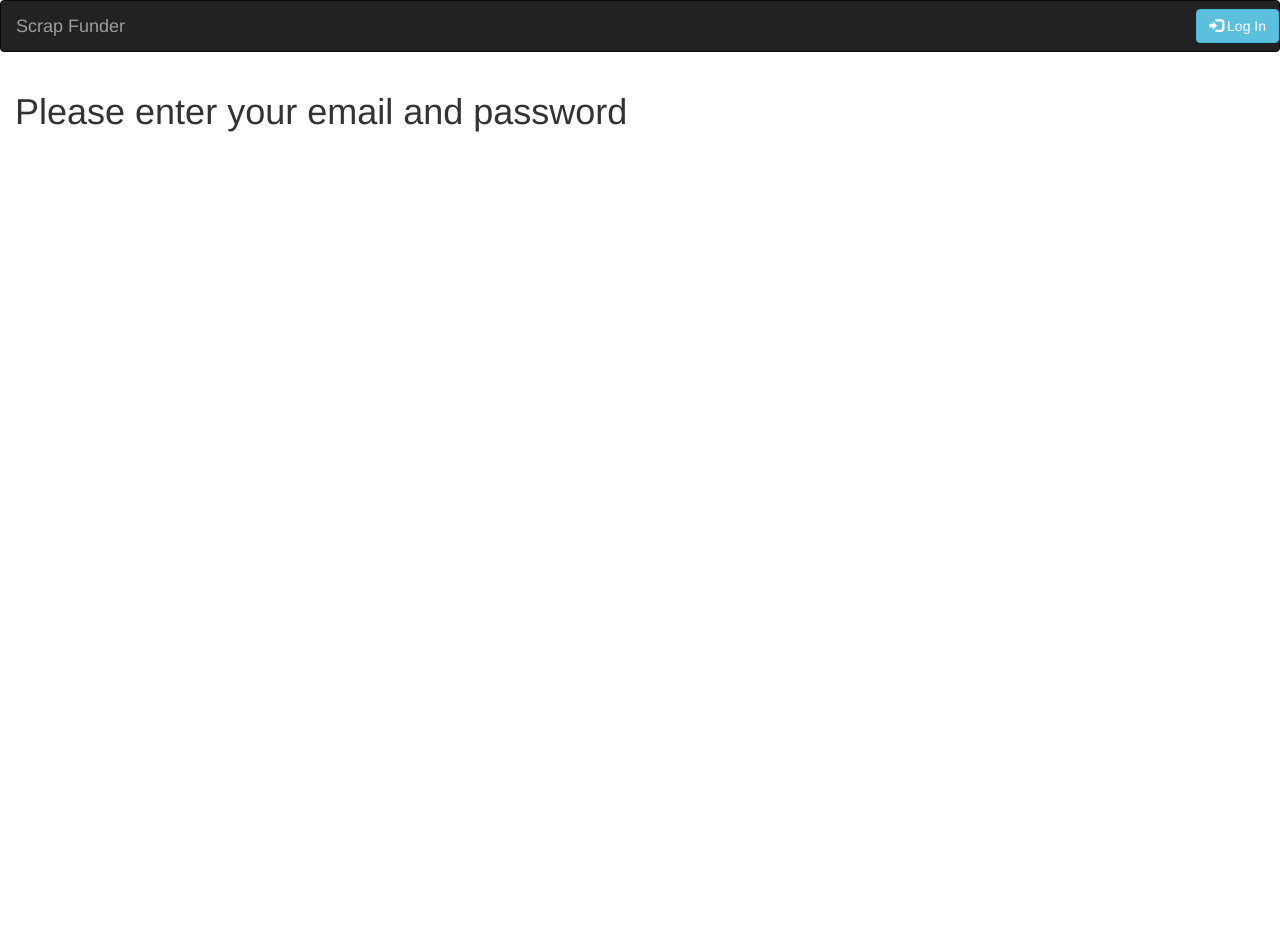
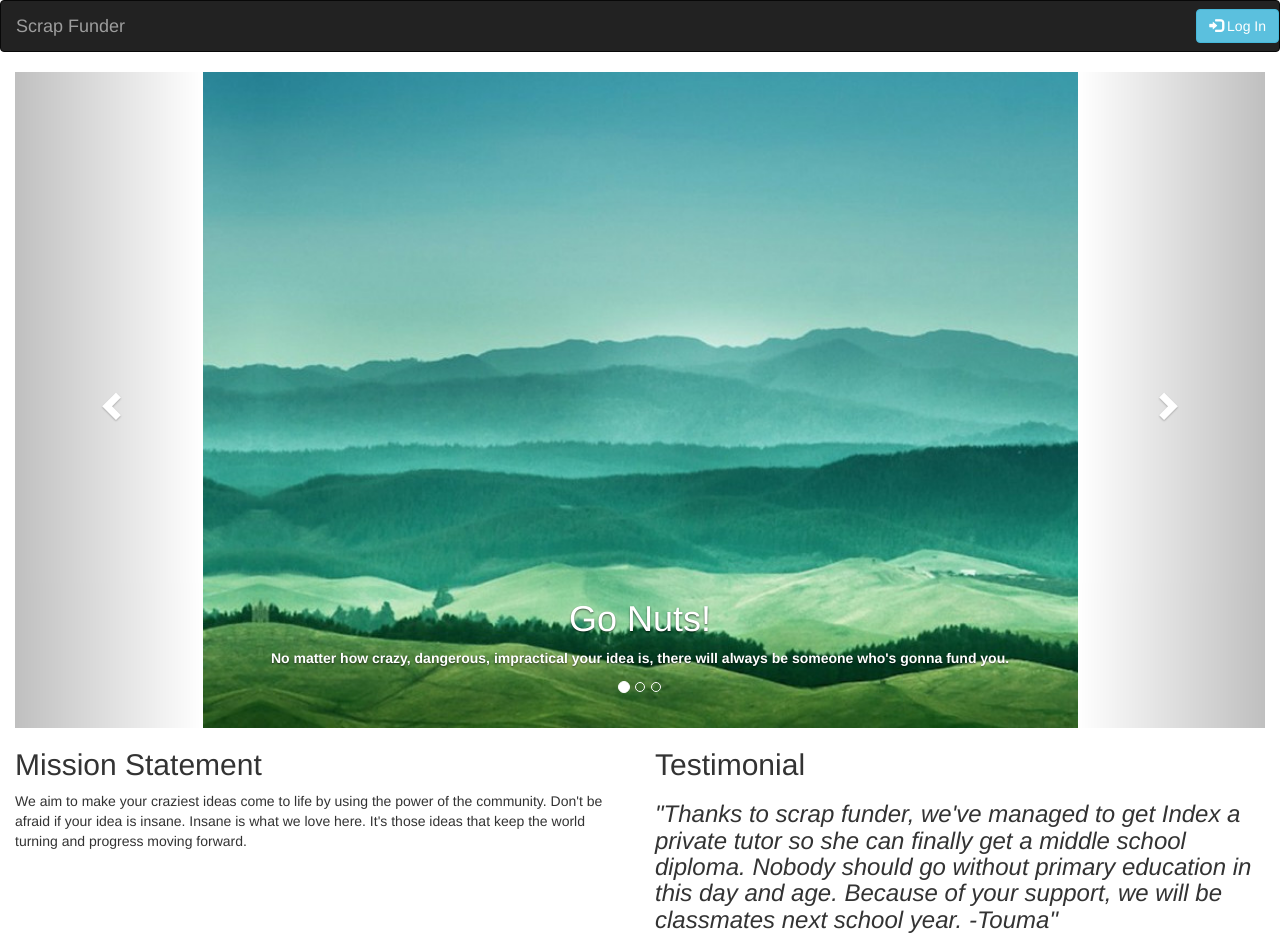
Before and after one commit to ericyfeng/csc309, a PHP site: page / in a window 1280 px wide. Before the commit the page ends 132 px from the top, so only its background shows below. Run offline with PHP 8.4, Linux system fonts and the light colour scheme; some libraries are stand-ins or nearby versions.

Commit message:
make front page pretty

```diff
--- a/demo/dashboard.php
+++ b/demo/dashboard.php
@@ -33,7 +33,7 @@
 				<table>
 				<tr>
 					<td>Description</td>
-					<td>Current Funding</td>
+					<td>Current Funding</td>Current Funding
 					<td>Target Funding</td>
 				</tr>
 
--- a/demo/index.html
+++ b/demo/index.html
@@ -9,6 +9,15 @@
 
 		<!-- Latest compiled JavaScript -->
 		<script src="http://maxcdn.bootstrapcdn.com/bootstrap/3.2.0/js/bootstrap.min.js"></script>
+
+	<!--Required to center images in the carousel. Put this in its own css file later.-->
+	  <style>
+	  .carousel-inner > .item > img,
+	  .carousel-inner > .item > a > img {
+		  width: 70%;
+		  margin: auto;
+	  }
+	  </style>
 
 		<title>Login Page Demo</title>
 	</head>
@@ -30,6 +39,7 @@
 			</div>
 		</nav>
 
+		<!--Login popup dialog-->
 		<div class="modal fade" id="loginmodal" role="dialog" aria-labelledby="basicModal" aria-hidden="true">
 			<div class="modal-dialog">
 			<div class="modal-content">
@@ -58,8 +68,65 @@
 		</div>
 
 		<div class="container-fluid">
-			<h1>Please enter your email and password</h1>
+
+				<div id="inspirational" class="carousel slide" data-ride="carousel">
+
+					<ol class="carousel-indicators">
+						<li data-target="#inspirational" data-slide-to="0" class="active"></li>
+						<li data-target="#inspirational" data-slide-to="1"></li>
+						<li data-target="#inspirational" data-slide-to="2"></li>
+					</ol>
+
+					<div class="carousel-inner" role="listbox">
+						<div class="item active">
+							<img src="img/insp1.jpg" alt="image 1">
+							<div class="carousel-caption">
+								<h1>Go Nuts!</h1>
+								<p><b>No matter how crazy, dangerous, impractical your idea is, there will always be someone who's gonna fund you.</b></p>
+							</div>
+						</div>
+
+						<div class="item">
+							<img src="img/insp2.jpg" alt="image 2">
+							<div class="carousel-caption">
+								<h1>Sky's the limit... and then some!</h1>
+								<p>Just make sure it doesn't sound like you were high on crack when you wrote the description.</p>
+							</div>
+						</div>
+
+						<div class="item">
+							<img src="img/insp3.jpg" alt="image 3">
+							<div class="carousel-caption">
+								<h1>Fuck Criticism</h1>
+								<p>Who cares if someone thinks your project is dumb. It's a big world out there.</p>
+							</div>
+						</div>
+					</div>
+
+					<a class="left carousel-control" href="#inspirational" role="button" data-slide="prev">
+						<span class="glyphicon glyphicon-chevron-left" aria-hidden="true"></span>
+						<span class="sr-only">Previous</span>
+					</a>
+					<a class="right carousel-control" href="#inspirational" role="button" data-slide="next">
+						<span class="glyphicon glyphicon-chevron-right" aria-hidden="true"></span>
+						<span class="sr-only">Next</span>
+					</a>
+				</div>
 
 		</div>
+
+		<div class="container-fluid">
+			<div class="row">
+				<div class="col-sm-6">
+					<h2>Mission Statement</h2>
+					<p>We aim to make your craziest ideas come to life by using the power of the community. Don't be afraid if your idea is insane. Insane is what we love here. It's those ideas that keep the world turning and progress moving forward.</p>
+				</div>
+				<div class="col-sm-6">
+					<h2>Testimonial</h2>
+					<h3><i>"Thanks to scrap funder, we've managed to get Index a private tutor so she can finally get a middle school diploma. Nobody should go without primary education in this day and age. Because of your support, we will be classmates next school year. -Touma"</i></h3>
+				</div>
+			</div>
+		</div>
+
 	</body>
 </html>
```
Also changed, not shown: demo/img/insp1.jpg (added), demo/img/insp2.jpg (added), demo/img/insp3.jpg (added).
